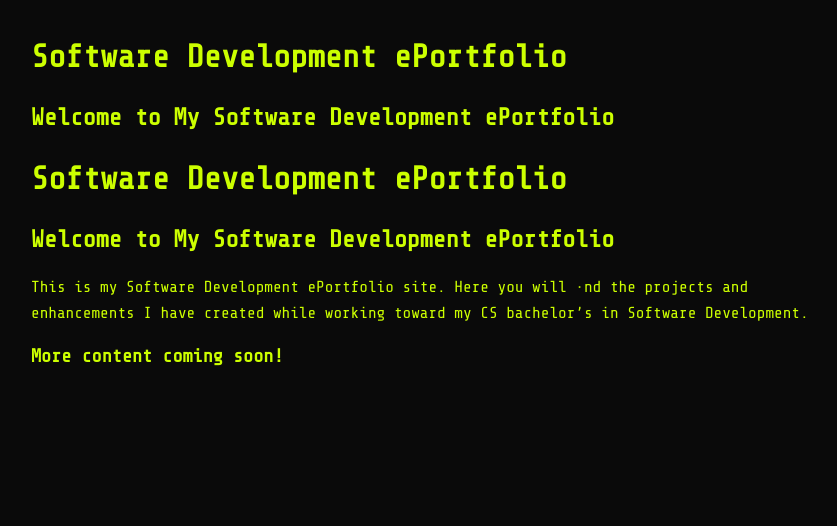
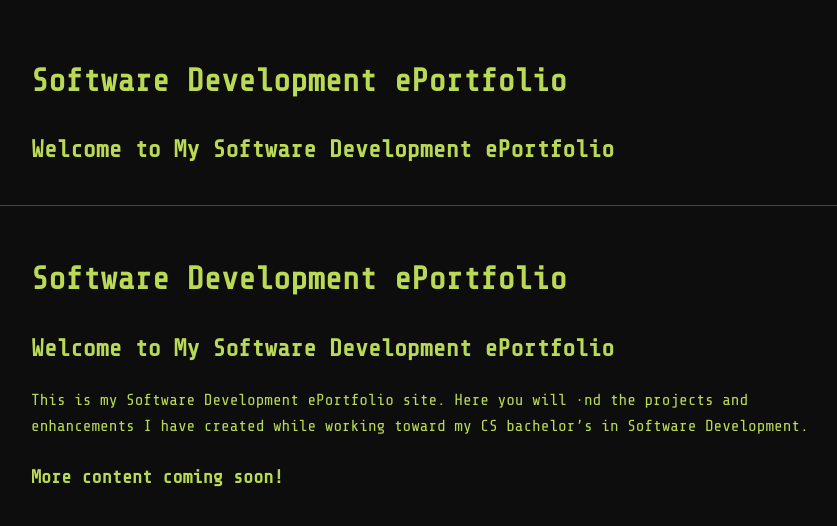
Before and after one commit to apursley2012/Software-Dev-ePortfolio, a Jekyll site: the page built from index.md, in a window 1280 px wide. Shown: the top 526 px of the page, without its empty margins (209-1046 px from the left). Built offline with Jekyll 4.4.1, drawn with Linux system fonts in a browser that asks for light colours.

Commit message:
Update style.css

```diff
--- a/assets/css/style.css
+++ b/assets/css/style.css
@@ -1,68 +1,47 @@
-/* Import Share Tech Mono font */
+/* Load your custom font */
 @font-face {
   font-family: 'Share Tech Mono';
-  src: url('../fonts/ShareTechMono-Regular.ttf') format('truetype');
+  src: url('/assets/fonts/ShareTechMono-Regular.ttf') format('truetype');
   font-weight: normal;
   font-style: normal;
 }
 
-/* Reset and base styles */
-* {
-  box-sizing: border-box;
+/* Global styles */
+body {
+  background-color: #0d0d0d;         /* hacker-style black/charcoal */
+  color: #bada55;                    /* hacker green */
+  font-family: 'Share Tech Mono', monospace;
   margin: 0;
-  padding: 0;
+  padding: 2rem;
+  line-height: 1.6;
 }
 
-body {
-  font-family: 'Share Tech Mono', monospace;
-  background-color: #0a0a0a; /* Same dark charcoal gray as the Hacker theme */
-  color: #ccff00;
-  line-height: 1.6;
-  padding: 2rem;
-}
-
+/* Container styling */
 .container {
   max-width: 800px;
   margin: 0 auto;
 }
 
-a, a:visited {
-  color: #ccff00;
+/* Headings */
+h1, h2, h3 {
+  color: #bada55;
+  margin-top: 1.5rem;
+}
+
+/* Links */
+a {
+  color: #badaff;
   text-decoration: none;
 }
-
 a:hover {
   text-decoration: underline;
 }
 
-h1, h2, h3, h4, h5, h6 {
-  color: #ccff00;
-  margin-bottom: 1rem;
+/* Header section */
+header {
+  margin-bottom: 3rem;
+  border-bottom: 1px solid #444;
+  padding-bottom: 1rem;
 }
 
-p {
-  margin-bottom: 1rem;
-}
-
-/* Button style for GitHub button */
-.btn, .btn-github {
-  background: none;
-  border: 2px solid #ccff00;
-  color: #ccff00;
-  padding: 0.5rem 1rem;
-  text-transform: uppercase;
-  display: inline-block;
-  margin: 0.5rem 0;
-  font-family: 'Share Tech Mono', monospace;
-  cursor: pointer;
-}
-
-.btn:hover, .btn-github:hover {
-  background: #ccff00;
-  color: #0a0a0a;
-}
-
-/* Remove ./ prefix from title */
-#a-title::before {
-  content: none !important;
-}
+/* Fix for ./ issue – nothing to remove since we're not using Hacker */
```
